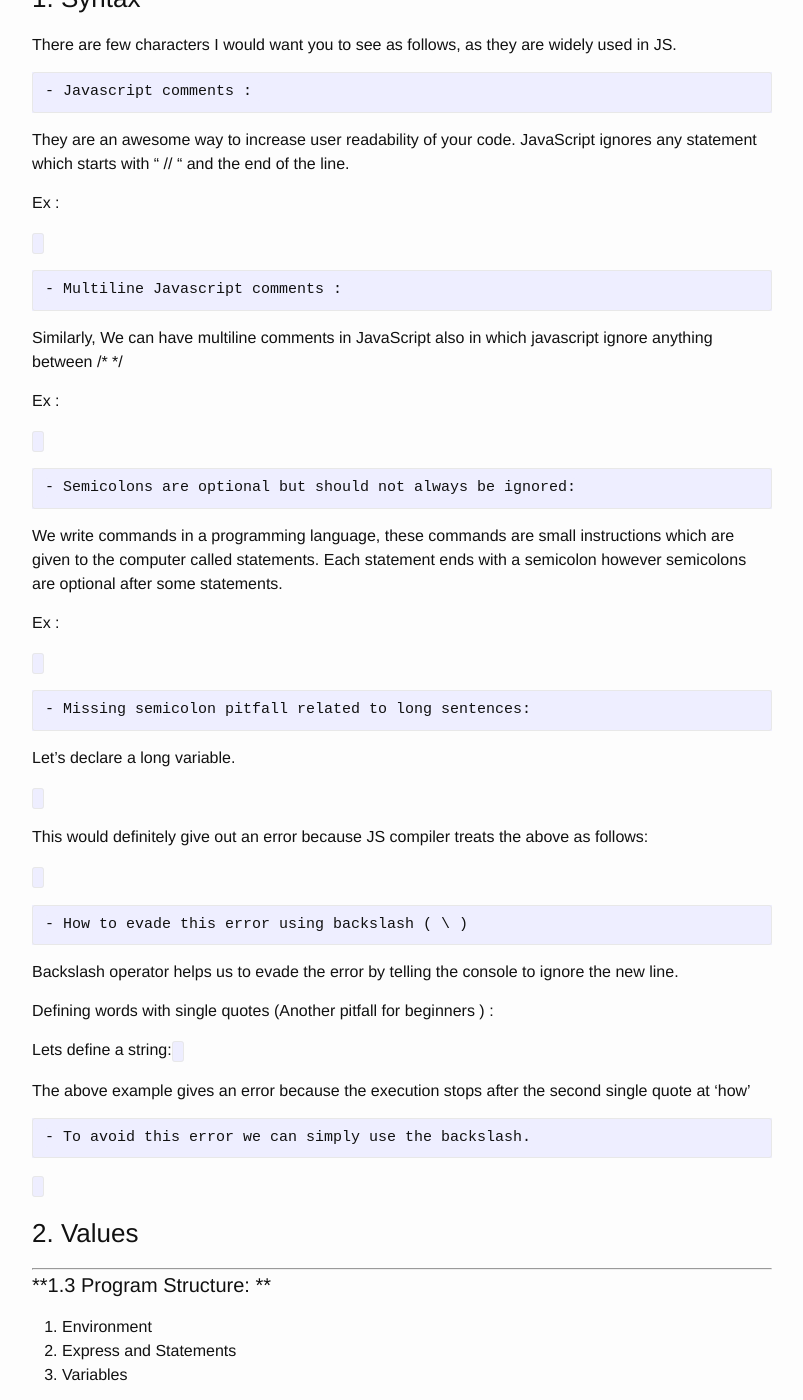
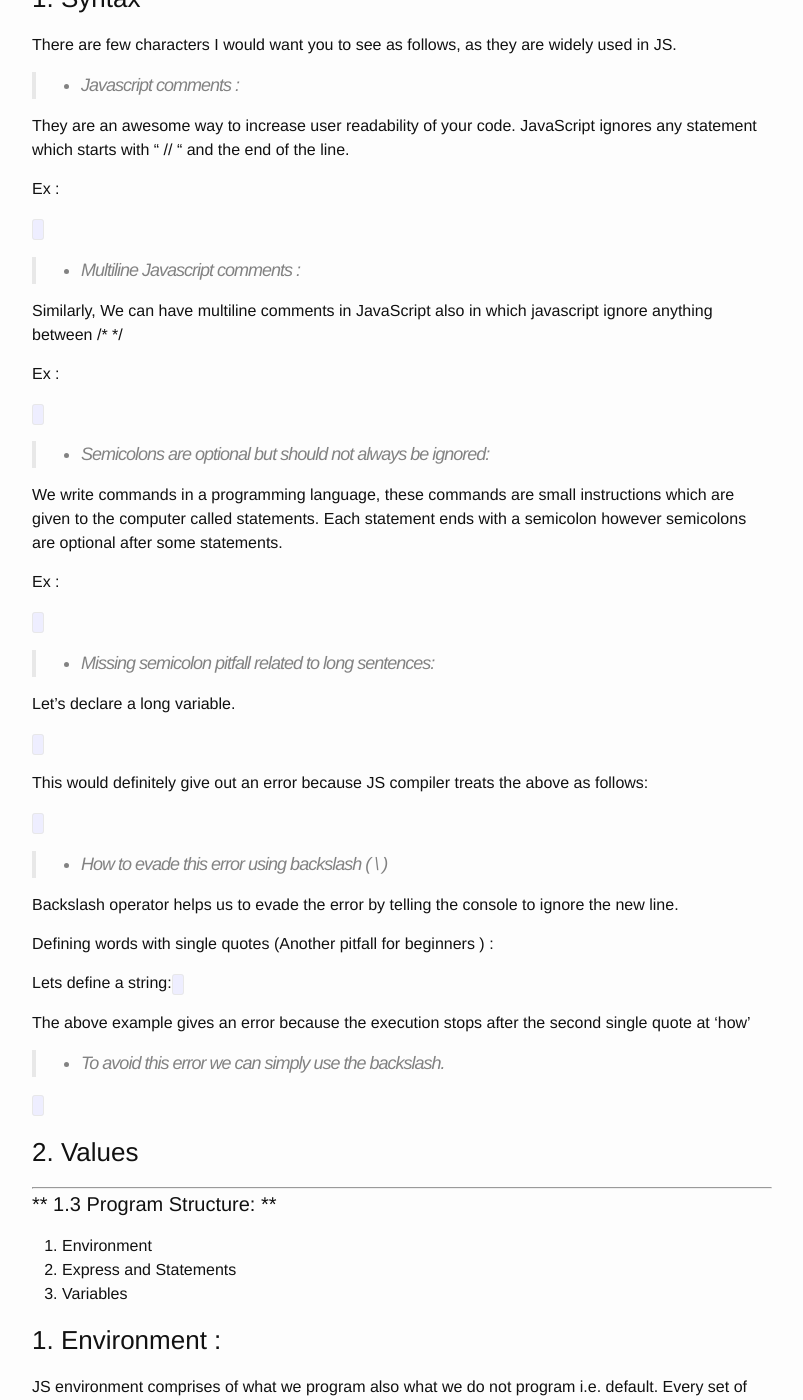
Before and after one commit to sagarmunjal/repo0001, a Jekyll site: the page built from _posts/2016-06-07-buckling-up.md, in a window 1280 px wide and 1400 px high, scrolled down 631 px. Shown: the whole window, without its empty margins (238-1041 px from the left). Built offline with Jekyll 4.4.1, drawn with Linux system fonts in a browser that asks for light colours; nearby versions of some CDN libraries; a script that is not in the unit is left out.

```diff
--- a/_posts/2016-06-07-buckling-up.md
+++ b/_posts/2016-06-07-buckling-up.md
@@ -36,7 +36,7 @@ We will really set up a proper environment where javascript runs how it gets com
 
 There are few characters I would want you to see as follows, as they are widely used in JS.
 
-	- Javascript comments :
+> - Javascript comments :
 
 They are an awesome way to increase user readability of your code.
 JavaScript ignores any statement which starts with “ // “ and the end of the line.
@@ -46,7 +46,7 @@ Ex :
 <code data-gist-id="9fd0f90a822dc3660cb93703043ca1c6" data-gist-hide-footer="true" data-gist-line="1-2"></code>
 
 
-	- Multiline Javascript comments :
+> - Multiline Javascript comments :
 
 Similarly, We can have multiline comments in JavaScript also in which javascript ignore anything between /*  */
 
@@ -54,7 +54,7 @@ Ex :
 
 <code data-gist-id="9fd0f90a822dc3660cb93703043ca1c6" data-gist-hide-footer="true" data-gist-line="4-8"></code>
 
-	- Semicolons are optional but should not always be ignored:
+> - Semicolons are optional but should not always be ignored:
 
 We write commands in a programming language, these commands are small instructions which are given to the computer called statements. Each statement ends with a semicolon however semicolons are optional after some statements.
 
@@ -63,7 +63,7 @@ Ex :
 <code data-gist-id="9fd0f90a822dc3660cb93703043ca1c6" data-gist-hide-footer="true" data-gist-line="10-13"></code>
 
 
-	- Missing semicolon pitfall related to long sentences:
+> - Missing semicolon pitfall related to long sentences:
 
 Let’s declare a long variable.
 
@@ -74,7 +74,7 @@ This would definitely give out an error because JS compiler treats the above as
 <code data-gist-id="9fd0f90a822dc3660cb93703043ca1c6" data-gist-hide-footer="true" data-gist-line="21-24" data-gist-highlight-line="21"></code>
 
 
-	- How to evade this error using backslash ( \ )
+> - How to evade this error using backslash ( \ )
 
 Backslash operator helps us to evade the error by telling the console to ignore the new line.
 
@@ -85,7 +85,7 @@ Lets define a string:
 
 The above example gives an error because the execution stops after the second single quote at ‘how’
 
-	- To avoid this error we can simply use the backslash.
+> - To avoid this error we can simply use the backslash.
 
 <code data-gist-id="9fd0f90a822dc3660cb93703043ca1c6" data-gist-hide-footer="true" data-gist-line="26,29-30"></code>
 
@@ -95,7 +95,7 @@ The above example gives an error because the execution stops after the second si
 
 ---
 
-#### **1.3 Program Structure: **
+#### ** 1.3 Program Structure: **
 1. Environment
 2. Express and Statements
 3. Variables
```
